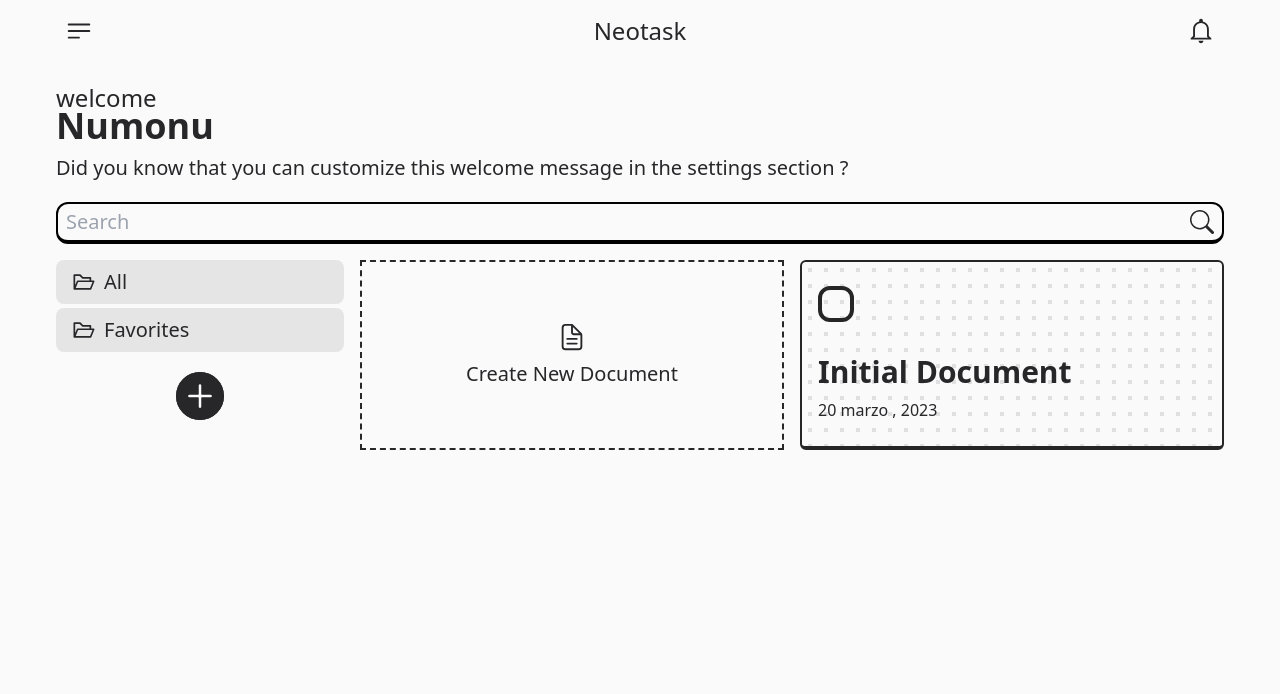
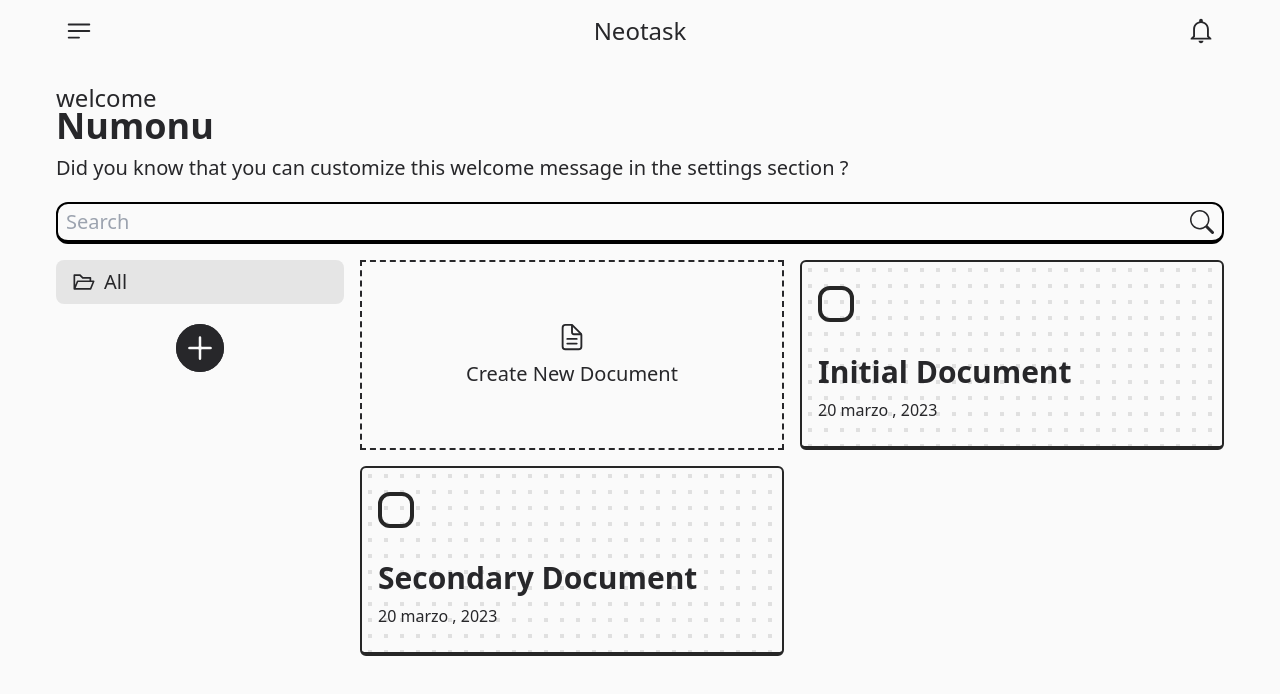
Before and after one commit to Numonu/neotask, a Next.js app: page /dashboard in a window 1280 px wide. Shown: the top 694 px of the page. Built offline with nearby package versions, Linux system fonts and the light colour scheme.

Commit message:
he simplificado el modelo de datos inciiales enla utilidad initialData

```diff
--- a/src/utilities/initialData.js
+++ b/src/utilities/initialData.js
@@ -5,22 +5,16 @@ export const initialData = [
 			{
 				title: "Initial Document",
 				content: "this es a example content!",
+				date : "20 of March 2023"
+			},
+			{
+				title: "Secondary Document",
+				content: "this secondary example content",
+				date : "20 of March 2023"
 			},
 		],
 		config: {
 			protecteed: true,
 		},
-	},
-	{
-		folderName: "favorites",
-		documents: [
-			{
-				title: "My favorite Document",
-				content: "this es a example content!",
-			},
-		],
-		config: {
-			protecteed: false,
-		},
-	},
+	}
 ];
```
